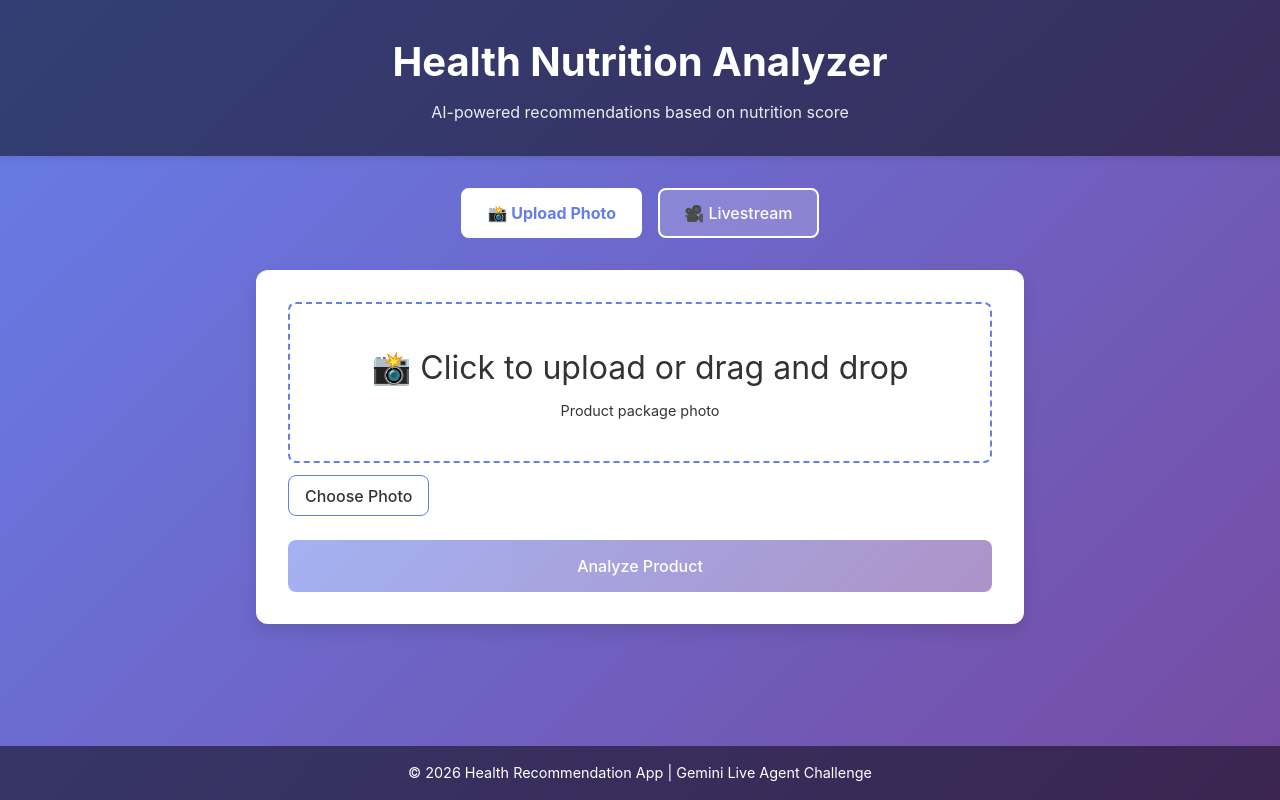
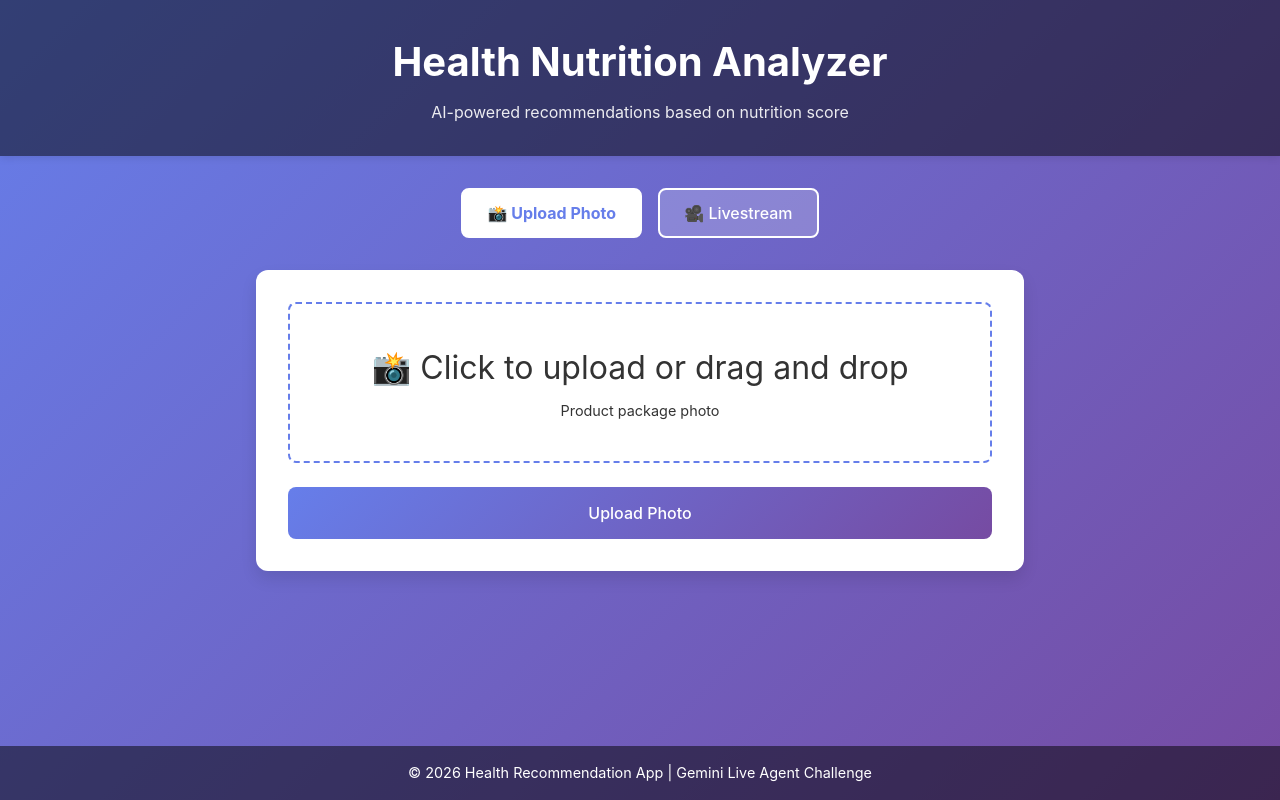
Before and after one commit to anyateres/health_recommend, a React (Vite) app in the folder frontend/: page / in a window 1280 px wide. Built offline with nearby package versions, Linux system fonts and the light colour scheme; no server answers.

Commit message:
Fix Gemini model name and unify upload button behavior

```diff
--- a/frontend/src/components/PhotoUpload.css
+++ b/frontend/src/components/PhotoUpload.css
@@ -91,20 +91,6 @@
   cursor: not-allowed;
 }
 
-.choose-btn {
-  margin-top: 0.75rem;
-  padding: 0.6rem 1rem;
-  border: 1px solid #667eea;
-  border-radius: 8px;
-  background: white;
-  color: #333;
-  cursor: pointer;
-}
-
-.choose-btn:hover {
-  background: #f5f5f5;
-}
-
 @media (max-width: 600px) {
   .file-label {
     padding: 1rem;
--- a/frontend/src/components/PhotoUpload.tsx
+++ b/frontend/src/components/PhotoUpload.tsx
@@ -30,7 +30,8 @@ export default function PhotoUpload({ onResult }: PhotoUploadProps) {
   const handleSubmit = async (e: React.FormEvent) => {
     e.preventDefault()
     if (!file) {
-      setError('Please select a file')
+      // Open file picker if no file selected
+      fileInputRef.current?.click()
       return
     }
 
@@ -71,23 +72,16 @@ export default function PhotoUpload({ onResult }: PhotoUploadProps) {
               </div>
             )}
           </label>
-          <button
-            type="button"
-            className="choose-btn"
-            onClick={() => fileInputRef.current?.click()}
-          >
-            Choose Photo
-          </button>
         </div>
 
         {error && <div className="error-message">{error}</div>}
 
         <button
           type="submit"
-          disabled={!file || loading}
+          disabled={loading}
           className="submit-btn"
         >
-          {loading ? 'Analyzing...' : 'Analyze Product'}
+          {loading ? 'Analyzing...' : file ? 'Analyze Product' : 'Upload Photo'}
         </button>
       </form>
     </div>
```
Also changed, not shown: 1 other file (tests, documents, lock files or other folders).
